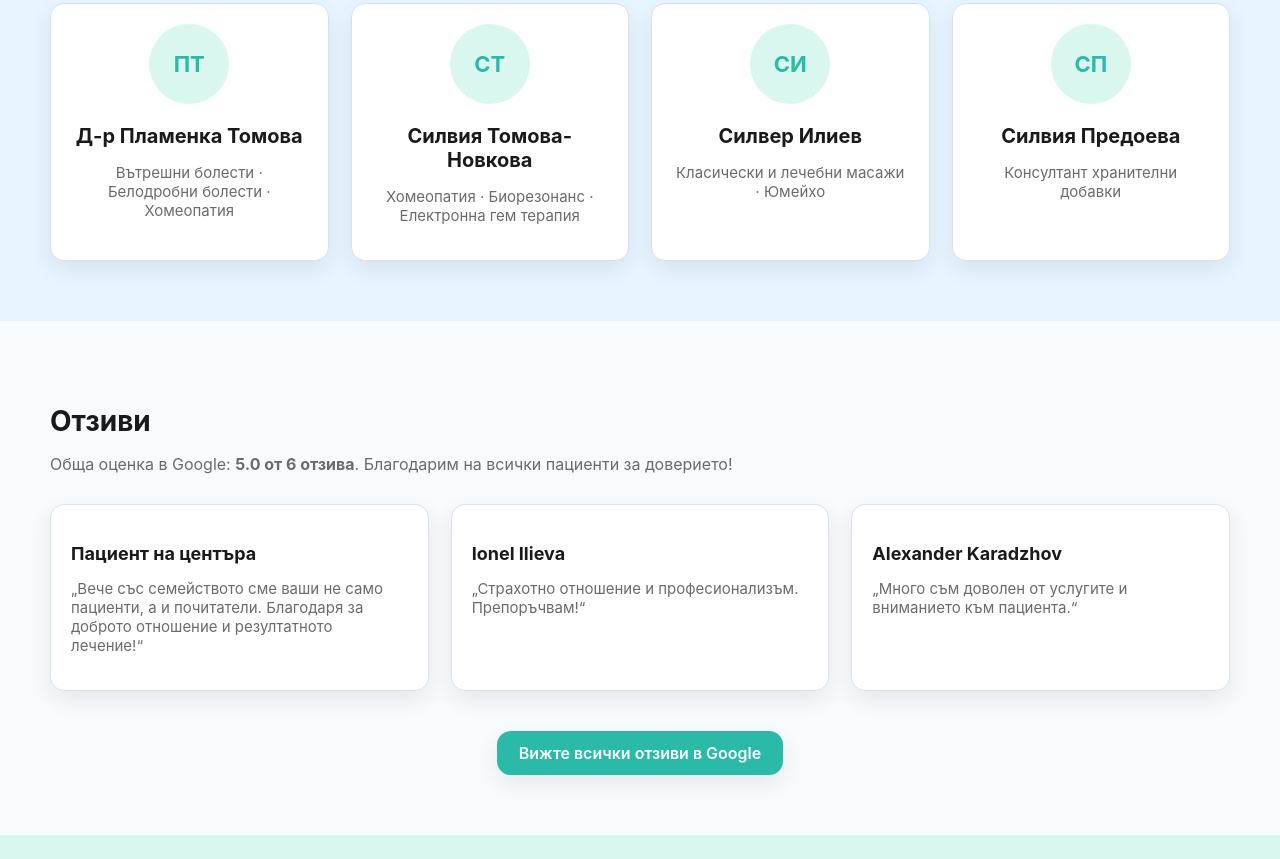
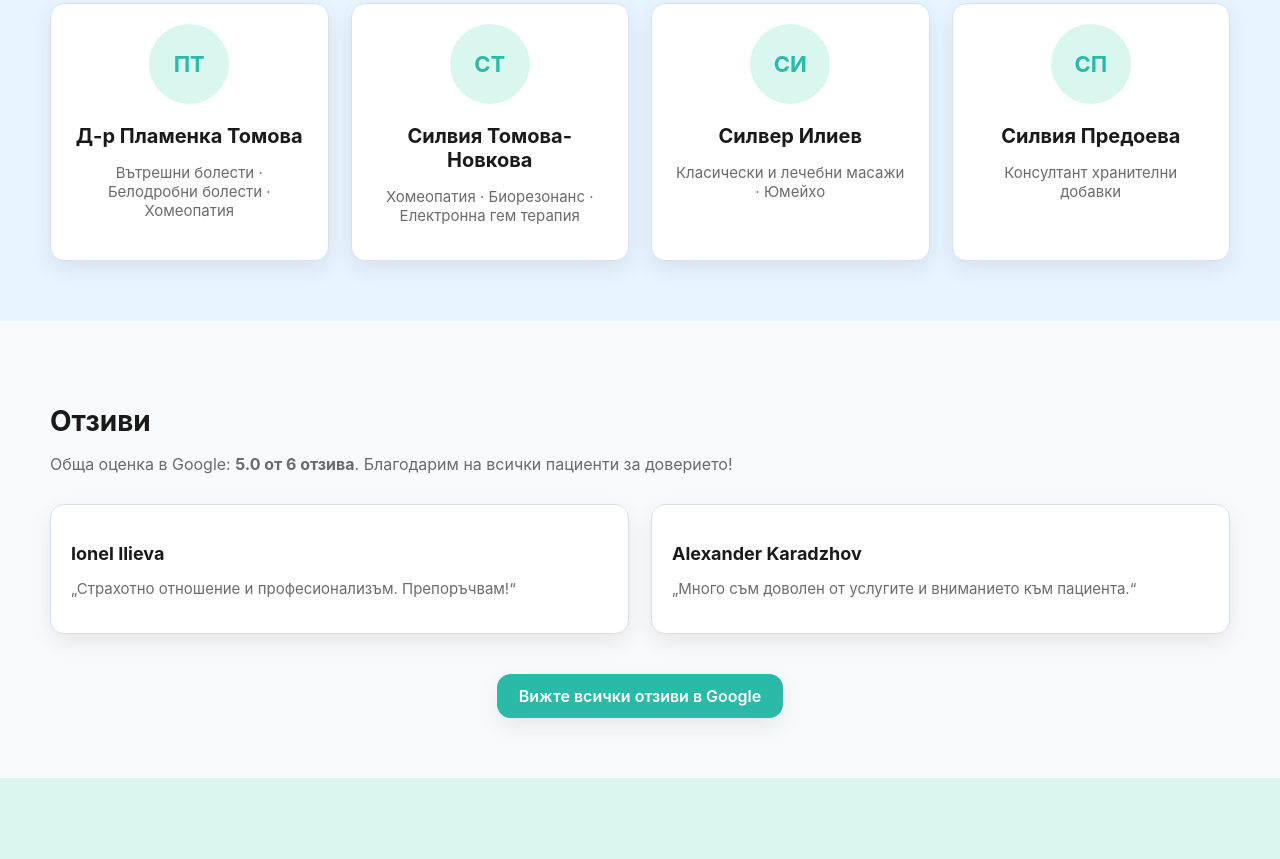
Before and after one commit to vuichovanio1/alfa, a plain HTML site: page index.html in a window 1280 px wide. Shown: the part 1781-2640 px from the top of the page. Drawn offline with Linux system fonts and the light colour scheme.

Commit message:
Update index.html

```diff
--- a/index.html
+++ b/index.html
@@ -184,7 +184,7 @@
             </div>
         </div>
         <div class="hero-card">
-            <img src="images/111.webp" alt="Интериор на Здравен център Алфа, Костинброд" class="hero-img" loading="lazy">
+            <img src="images/222.webp" alt="Интериор на Здравен център Алфа, Костинброд" class="hero-img" loading="lazy">
         </div>
     </div>
 </section>
@@ -262,10 +262,7 @@
             Обща оценка в Google: <strong>5.0 от 6 отзива</strong>. Благодарим на всички пациенти за доверието!
         </p>
         <div style="display:grid; grid-template-columns:repeat(auto-fit,minmax(300px,1fr)); gap:22px;">
-            <div style="background:white; padding:20px; border-radius:var(--radius); border:1px solid var(--border); box-shadow:var(--shadow);">
-                <h3 style="font-size:18px; margin-bottom:6px;">Пациент на центъра</h3>
-                <p style="color:var(--text-muted); font-size:15px;">„Вече със семейството сме ваши не само пациенти, а и почитатели. Благодаря за доброто отношение и резултатното лечение!“</p>
-            </div>
+
             <div style="background:white; padding:20px; border-radius:var(--radius); border:1px solid var(--border); box-shadow:var(--shadow);">
                 <h3 style="font-size:18px; margin-bottom:6px;">Ionel Ilieva</h3>
                 <p style="color:var(--text-muted); font-size:15px;">„Страхотно отношение и професионализъм. Препоръчвам!“</p>
```
